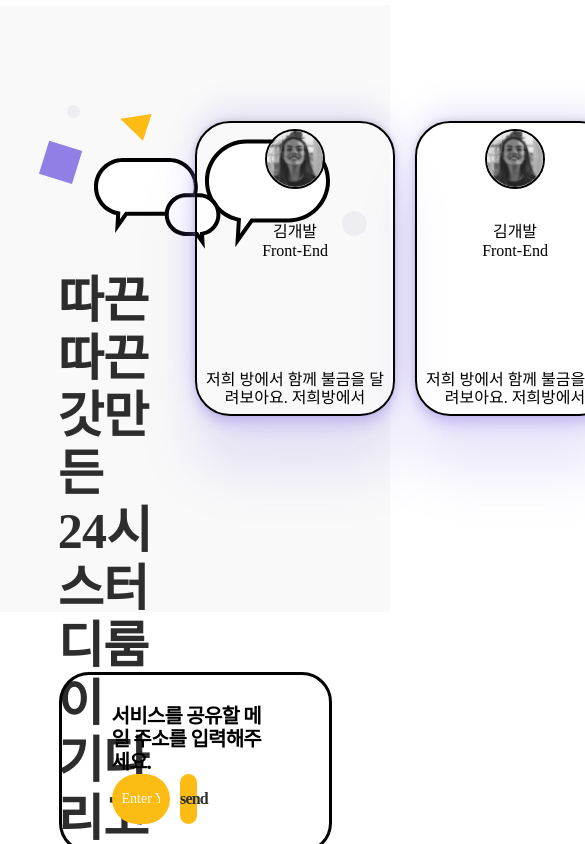
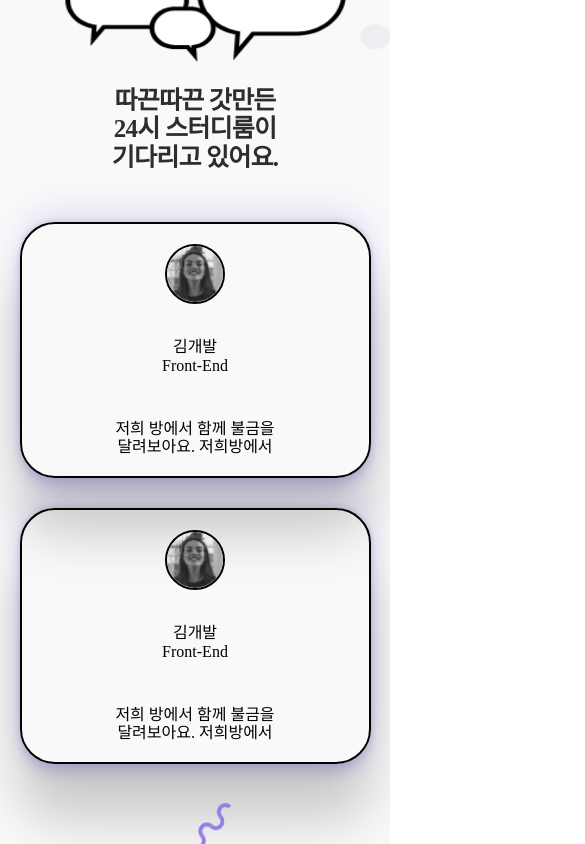
Before and after one commit to GDG-Team7/Front-End, a React (Create React App) app: page /landing in a window 390 px wide. Shown: the part 2480-3324 px from the top of the page, 585 px wide, since content can reach past the window. Built offline with nearby package versions, Linux system fonts and the light colour scheme; no server answers; a web font is replaced by a local one.

Commit message:
refactor: apply the responsive resolution

```diff
--- a/src/component/templates/LandingTemplate.tsx
+++ b/src/component/templates/LandingTemplate.tsx
@@ -280,7 +280,14 @@ const ThirdImgContainer = styled.div`
 `;
 
 const ThirdImgContainer_2 = styled.div`
+  @media screen and (min-width: 900px) {
     width: 45%;
+  }
+  @media screen and (max-width: 900px) {
+    width: 55%;
+    display: flex;
+    align-items: center;
+  }
 `;
 
 const ThirdImg = styled.img`
@@ -324,7 +331,7 @@ const ThirdTitle = styled.div`
     margin-bottom: 60px;
   }
   @media screen and (max-width: 900px) {
-    font-size: 20px;
+    font-size: 18px;
     margin-bottom: 30px;
   }
 `;
@@ -339,7 +346,7 @@ const ThirdDesc = styled.div`
     margin-bottom: 40px;
   }
   @media screen and (max-width: 900px) {
-    font-size: 15px;
+    font-size: 12px;
     margin-bottom: 25px;
   }
 `;
@@ -348,44 +355,78 @@ const FourthSection = styled.div`
   display: flex;
   justify-content: space-between;
   width: 100%;
-  height: 607.3px;
   background-color: #f9f9f9;
+
+  @media screen and (min-width: 900px) {
+    flex-direction: row;
     padding: 100px 10% 0 10%;
+  }
+  @media screen and (max-width: 900px) {
+    flex-direction: column;
+  }
 `;
 
 const FourthDescContainer = styled.div`
+  @media screen and (min-width: 900px) {
     width: 40%;
+  }
 `;
 
 const FourthImgContainer = styled.div``;
 
 const FourthImg = styled.img`
-  width: 328px;
-  height: 143:
+  width: 100%;
+  height: 143px;
 `;
 
 const FourthDesc = styled.div`
-  font-size: 50px;
   font-weight: 600;
   letter-spacing: -0.77px;
   color: #2d2d2d;
   white-space: pre-wrap;
   margin-top: 20px;
+
+  @media screen and (min-width: 900px) {
+    font-size: 40px;
     padding-left: 15%;
     margin-bottom: 60px;
+  }
+  @media screen and (max-width: 900px) {
+    font-size: 25px;
+    text-align: center;
+    margin-bottom: 0px;
+  }
 `;
 
 const FourthCardContainer = styled.div`
   display: flex;
+  padding-top: 5%;
+
+  @media screen and (min-width: 900px) {
+    flex-direction: row;
     width: 40%;
-  padding-top: 5%;
     margin-right: 10%;
+  }
+  @media screen and (max-width: 900px) {
+    flex-direction: column;
+    text-align: center;
+  }
 `;
 
 const DummyImg = styled.img`
   width: 115px;
   height: 115px;
+
+  @media screen and (min-width: 900px) {
     margin-top: 40%;
+  }
+
+  @media screen and (max-width: 900px) {
+    margin-top: 10%;
+    margin-bottom: 30px;
+    display: flex;
+    align-self: center;
+  }
 `;
 
 const FourthCard = styled.div`
@@ -393,13 +434,25 @@ const FourthCard = styled.div`
   flex-direction: column;
   justify-content: space-between;
   text-align: center;
-  height:60%;
+  height: 256px;
   min-width: 200px;
   border: 2px solid #000000;
   border-radius: 35px;
-  padding: 5%; 0;
-  margin-right:20px;
-  box-shadow: rgba(145, 127, 229, 0.2) 0px 54px 55px, rgba(145, 127, 229, 0.2) 0px -12px 30px, rgba(145, 127, 229, 0.2) 0px 4px 6px, rgba(145, 127, 229, 0.2) 0px 12px 13px, rgba(0, 0, 0, 0.09) 0px -3px 5px;
+  padding: 5% 0;
+
+  box-shadow: rgba(1, 1, 2, 0.2) 0px 54px 55px,
+    rgba(145, 127, 229, 0.2) 0px -12px 30px,
+    rgba(145, 127, 229, 0.2) 0px 4px 6px, rgba(145, 127, 229, 0.2) 0px 12px 13px,
+    rgba(0, 0, 0, 0.09) 0px -3px 5px;
+
+  @media screen and (min-width: 900px) {
+    margin-right: 20px;
+  }
+  @media screen and (max-width: 900px) {
+    margin-top: 30px;
+    margin-left: 5%;
+    margin-right: 5%;
+  }
 `;
 
 const FourthCardProfile = styled.div``;
@@ -417,7 +470,10 @@ const FourthCardTitle = styled.div`
 
 const FourthCardPosition = styled.div``;
 
-const FourthCardDesc = styled.div``;
+const FourthCardDesc = styled.div`
+  padding: 0 20px;
+  white-space: pre-wrap;
+`;
 
 const FifthSection = styled.div`
   display: flex;
@@ -432,26 +488,42 @@ const FifthCard = styled.div`
   display: flex;
   flex-direction: column;
   justify-content: space-between;
-  width: 70%;
-  height: 60%;
   border: 3px solid black;
   border-radius: 30px;
-  padding: 30px 50px;
   font-size: 20px;
   font-weight: 600;
   letter-spacing: -0.77px;
+
+  @media screen and (min-width: 900px) {
+    width: 70%;
+    height: 60%;
+    padding: 30px 50px;
+  }
+  @media screen and (max-width: 900px) {
+    width: 90%;
+    height: 80%;
+    padding: 15px;
+  }
 `;
 
-const FifthCardTitle = styled.div``;
+const FifthCardTitle = styled.div`
+  @media screen and (max-width: 900px) {
+    font-size: 18px;
+  }
+`;
 
 const FifthCardEmailContainer = styled.div`
   display: flex;
+
+  @media screen and (max-width: 900px) {
+    flex-direction: column;
+  }
 `;
 
 const FifthCardEmailInput = styled.input`
   background: #fcbc14;
   border: none;
-  width: 35%;
+
   height: 50px;
   font-size: 14px;
   padding: 0 10px;
@@ -462,6 +534,15 @@ const FifthCardEmailInput = styled.input`
   ::-webkit-input-placeholder {
     color: #fffcf8;
   }
+
+  @media screen and (min-width: 900px) {
+    width: 35%;
+  }
+
+  @media screen and (max-width: 900px) {
+    width: 100%;
+    margin-bottom: 15px;
+  }
 `;
 
 const FifthCardEmailButton = styled.div`
@@ -471,7 +552,15 @@ const FifthCardEmailButton = styled.div`
   font-size: 16px;
   height: 50px;
   line-height: 50px;
-  width: 10%;
+
   border-radius: 30px;
   text-align: center;
+
+  @media screen and (min-width: 900px) {
+    width: 10%;
+  }
+
+  @media screen and (max-width: 900px) {
+    width: 100%;
+  }
 `;
```
Lines whose indentation alone changed are shown as unchanged.
